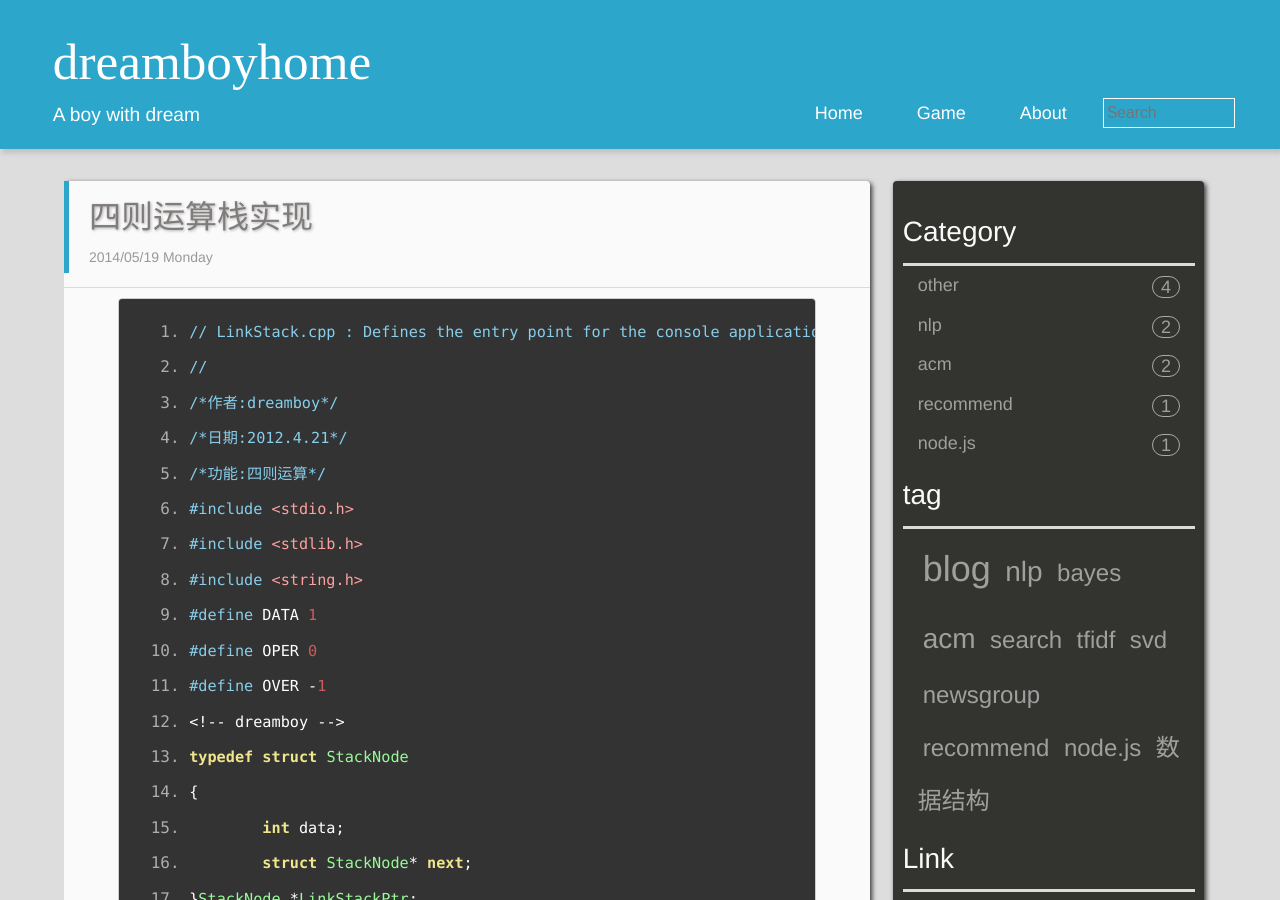
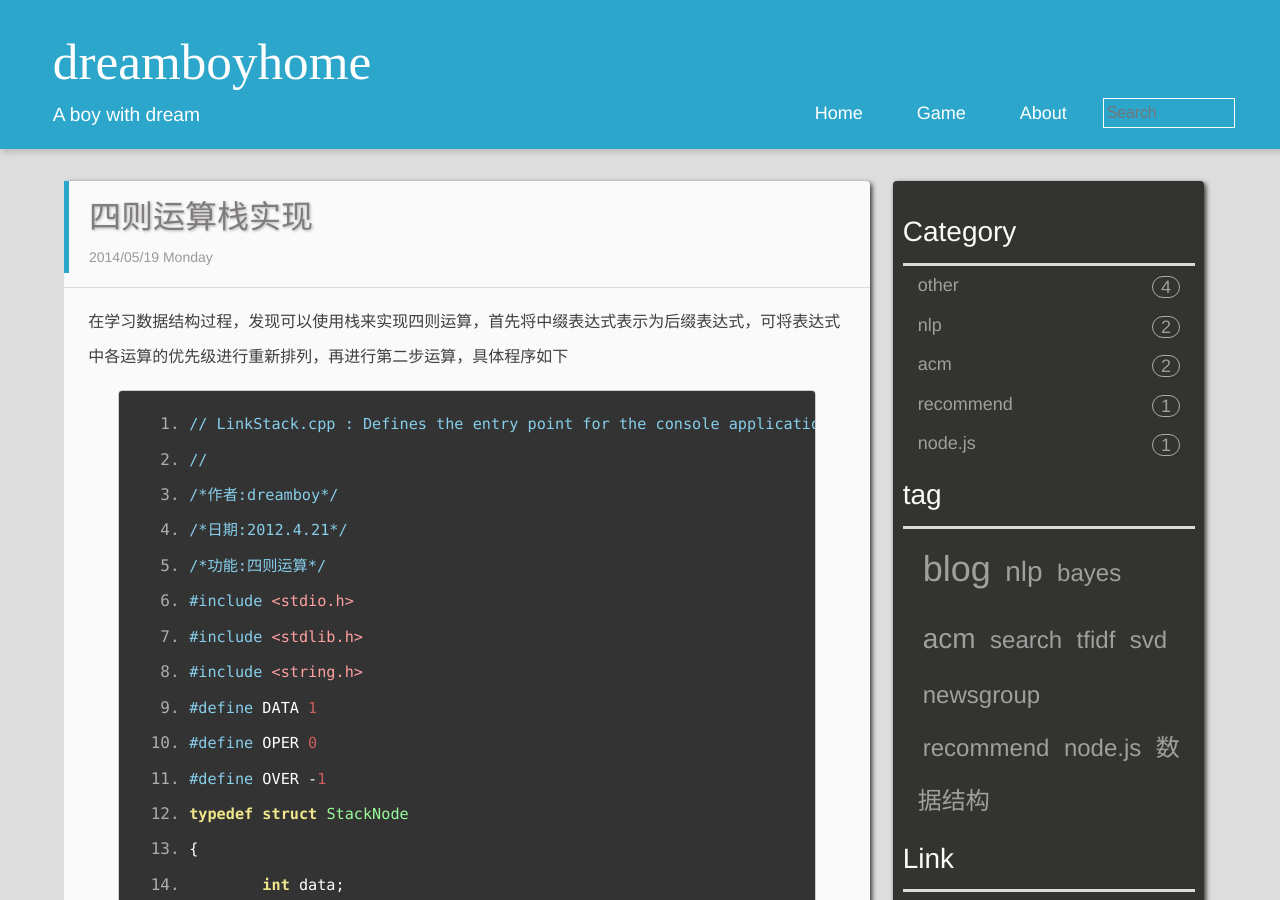
Before and after one commit to dreamboy127/dreamboy.info, a Jekyll site: the page built from _posts/2014-05-19-arithmetic.md, in a window 1280 px wide and 900 px high. Built offline with Jekyll 4.4.1, drawn with Linux system fonts in a browser that asks for light colours; Markdown is read by kramdown in place of the engine named in the settings; comment, search, counter and statistics services are not loaded.

Commit message:
arithmetic

````diff
--- a/_posts/2014-05-19-arithmetic.md
+++ b/_posts/2014-05-19-arithmetic.md
@@ -5,6 +5,8 @@ categories: [acm]
 tags: [acm,数据结构]
 description: 使用栈数据结构实现四则运算，加减乘除和括号
 ---
+在学习数据结构过程，发现可以使用栈来实现四则运算，首先将中缀表达式表示为后缀表达式，可将表达式中各运算的优先级进行重新排列，再进行第二步运算，具体程序如下
+{{ site.excerpt_separator }}
 ```c
 // LinkStack.cpp : Defines the entry point for the console application.
 //
@@ -17,7 +19,6 @@ description: 使用栈数据结构实现四则运算，加减乘除和括号
 #define DATA 1
 #define OPER 0
 #define OVER -1
-{{ site.excerpt_separator }}
 typedef struct StackNode
 {
 	int data;
````
